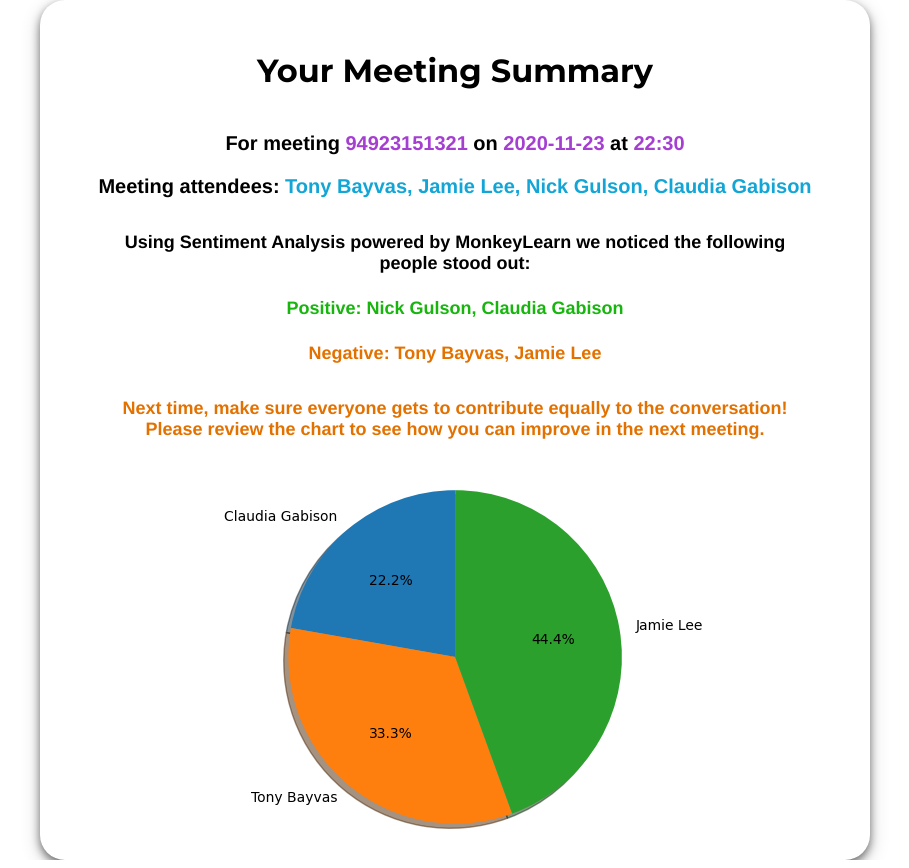
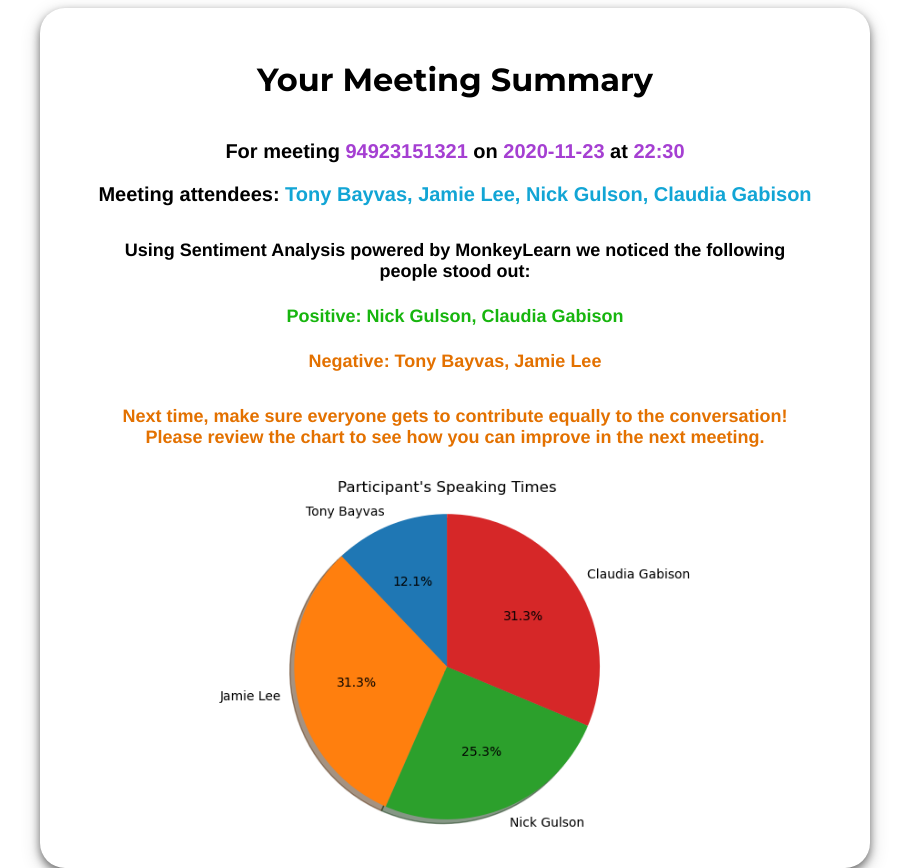
Before and after one commit to jamie7533/OkZoomer-Transcript, a Flask app: page /report in a window 1280 px wide. Shown: the whole page, without its empty margins (185-1094 px from the left). Run offline with Flask 2, Linux system fonts and the light colour scheme.

Commit message:
tweak piechart

```diff
--- a/get-transcript/createemail.py
+++ b/get-transcript/createemail.py
@@ -94,10 +94,10 @@ def email(id, email):
 
     plt.title("Participant's Speaking Times")
 
-    plt.savefig('piechart.png', bbox_inches='tight')
+    plt.savefig('static/piechart.png', bbox_inches='tight')
 
     #attaching image
-    img_data = open("piechart.png", 'rb').read()
+    img_data = open("static/piechart.png", 'rb').read()
     image = MIMEImage(img_data, name=os.path.basename("piechart.png"))
     message.attach(image)
 
--- a/get-transcript/templates/report.html
+++ b/get-transcript/templates/report.html
@@ -18,8 +18,7 @@
     left: 50%;
     margin-left: auto;
     margin-right: auto;
-    margin-top: 30px;
-    margin-bottom:30px;
+    margin-top: 3%;
     -ms-transform: translate(-50%, -50%);
     transform: translate(-50%, -50%);
     padding-top: 20px;
@@ -66,6 +65,6 @@ h4{
    <h4 style ="color:#17B50E; text-align: center;"> Positive: Nick Gulson, Claudia Gabison </h3>
    <h4 style ="color:#E37100; text-align: center;"> Negative: Tony Bayvas, Jamie Lee </h3>
     <h4 style ="color:#E37100; text-align: center; padding-top: 10px"> Next time, make sure everyone gets to contribute equally to the conversation!<br>Please review the chart to see how you can improve in the next meeting. </h4>
-   <img src="{{url_for('static', filename='piechart.png')}}" alt="piechart">
+   <img src="{{url_for('static', filename='piechart.png')}}" style="width:65%" alt="piechart">
 </body>
 </html>
--- a/get-transcript/webserver.py
+++ b/get-transcript/webserver.py
@@ -22,7 +22,9 @@ class echoHandler(BaseHTTPRequestHandler):
         self.send_response(200)
         self.send_header('content-type', 'text/html')
         self.end_headers()
-        self.wfile.write(self.path.encode())
+        # self.wfile.write(self.path.encode())
+        self.wfile.write(bytes("<html><head><body>Code processed. Close this tab to return to OkZoomer</body></head>",
+                               "utf-8"))
         query_components = parse_qs(urlparse(self.path).query)
         if 'code' in query_components and spongebob.code is None:
             spongebob.code = query_components['code'][0]
```
Also changed, not shown: get-transcript/static/piechart.png.
